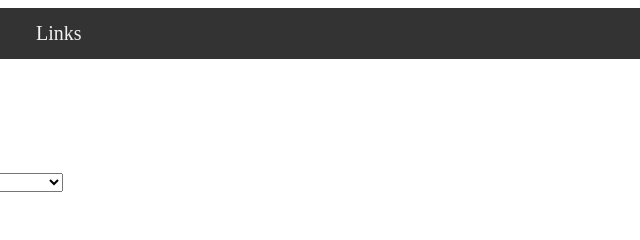
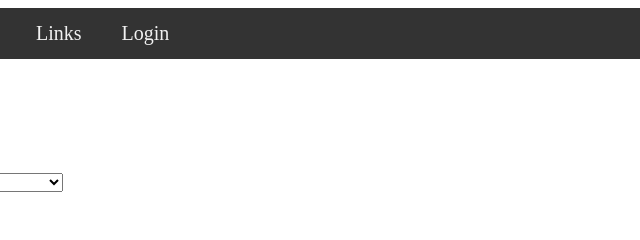
Before and after one commit to lilljenn/Catalog-It, a plain HTML site: page Advanced.html in a window 1280 px wide. Shown: the top 240 px of the page, 432-1072 px from the left. Drawn offline with Linux system fonts and the light colour scheme.

Commit message:
Update Advanced.html

```diff
--- a/Advanced.html
+++ b/Advanced.html
@@ -184,7 +184,7 @@ document.getElementById("codeSubmit").removeAttribute('disabled');
   <a href="/Catalog-It/Beginner">Beginner</a>
   <a href="/Catalog-It/Feedback">Feedback</a>
   <a href= "/Catalog-It/Links">Links</a>
-		<a href = "/Catalog-It/Login"></a>
+		<a href = "/Catalog-It/Login">Login</a>
   </div>
 	<div>
 	<div>
```
